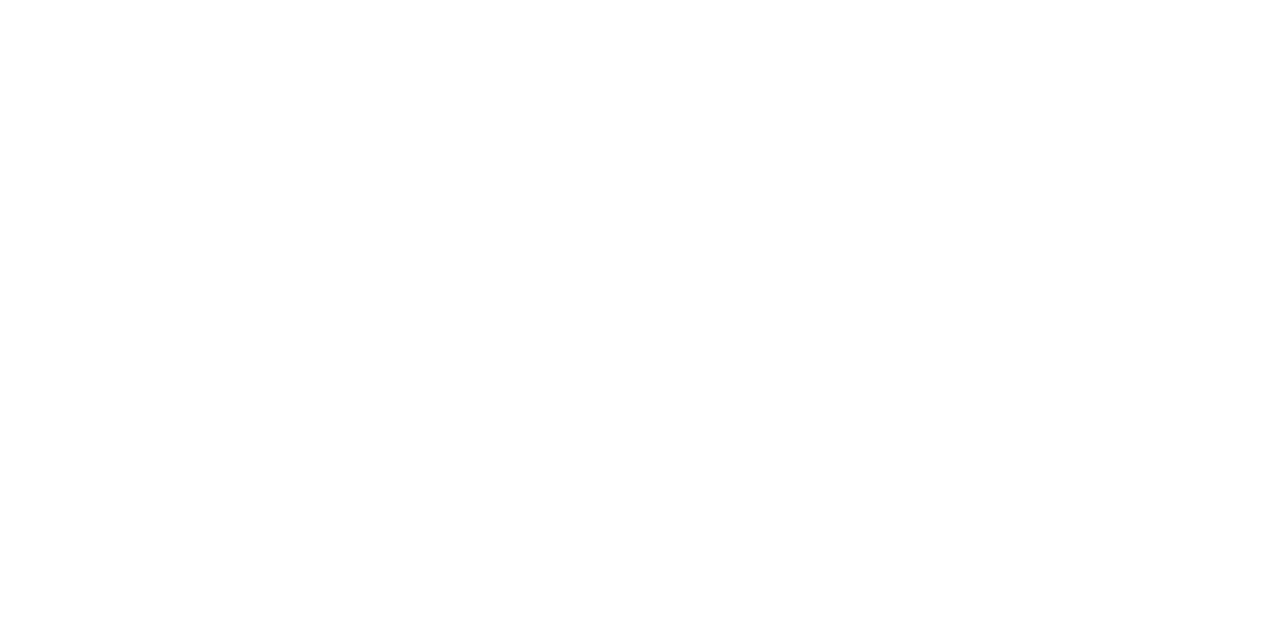
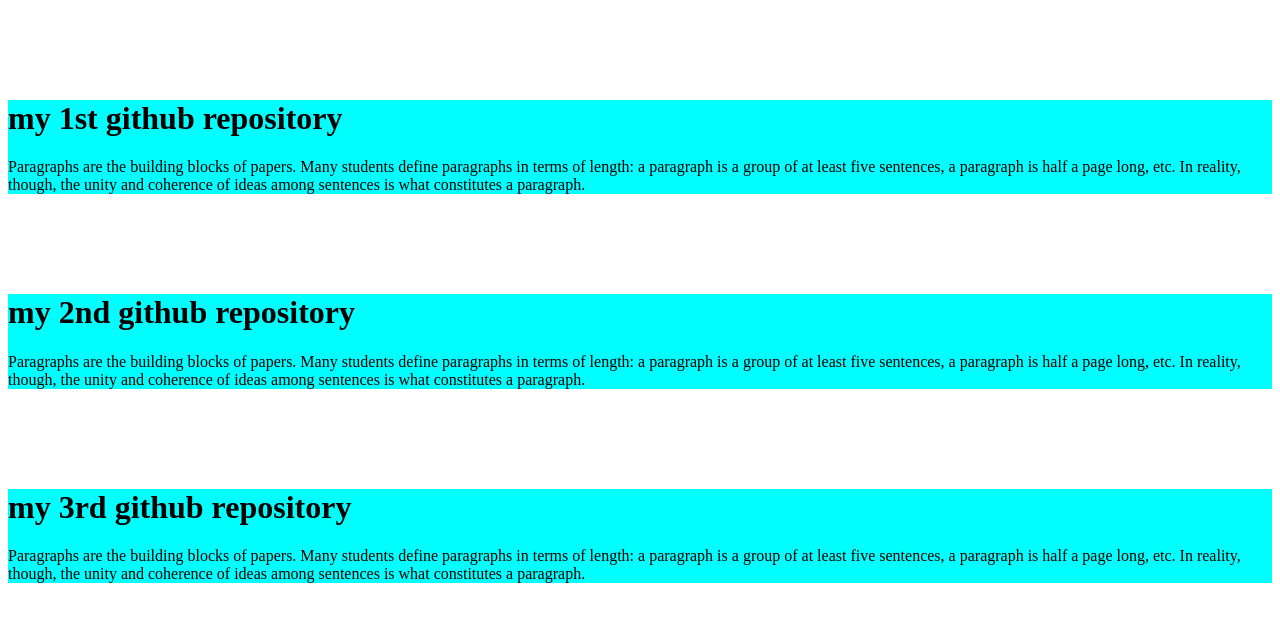
Before and after one commit to RayhanDeveloper/my-first-github-repo, a plain HTML site: page index.html in a window 1280 px wide. Drawn offline with Linux system fonts and the light colour scheme.

Commit message:
first commet

```diff
--- a/index.html
+++ b/index.html
@@ -4,8 +4,37 @@
     <meta charset="UTF-8">
     <meta name="viewport" content="width=device-width, initial-scale=1.0">
     <title>my first github repository</title>
+    <style></style>
+    <link rel="stylesheet" href="style/blog.css">
 </head>
 <body>
-
+    <div>
+        <h1>my 1st github repository </h1>
+        <p>
+            Paragraphs are the building blocks of papers. Many students define paragraphs in terms of length: a paragraph is a group
+            of at least five sentences, a paragraph is half a page long, etc. In reality, though, the unity and coherence of ideas
+            among sentences is what constitutes a paragraph.
+        </p>
+    </div>
+        <div>
+            <h1>my 2nd github repository </h1>
+            <p>
+                Paragraphs are the building blocks of papers. Many students define paragraphs in terms of length: a paragraph is
+                a group
+                of at least five sentences, a paragraph is half a page long, etc. In reality, though, the unity and coherence of
+                ideas
+                among sentences is what constitutes a paragraph.
+            </p>
+        </div>
+        <div>
+            <h1>my 3rd github repository </h1>
+            <p>
+                Paragraphs are the building blocks of papers. Many students define paragraphs in terms of length: a paragraph is
+                a group
+                of at least five sentences, a paragraph is half a page long, etc. In reality, though, the unity and coherence of
+                ideas
+                among sentences is what constitutes a paragraph.
+            </p>
+        </div>
 </body>
 </html>
--- /dev/null
+++ b/style/blog.css
@@ -0,0 +1,5 @@
+div{
+    background-color: aqua;
+    margin-top: 100px;
+
+}
```
